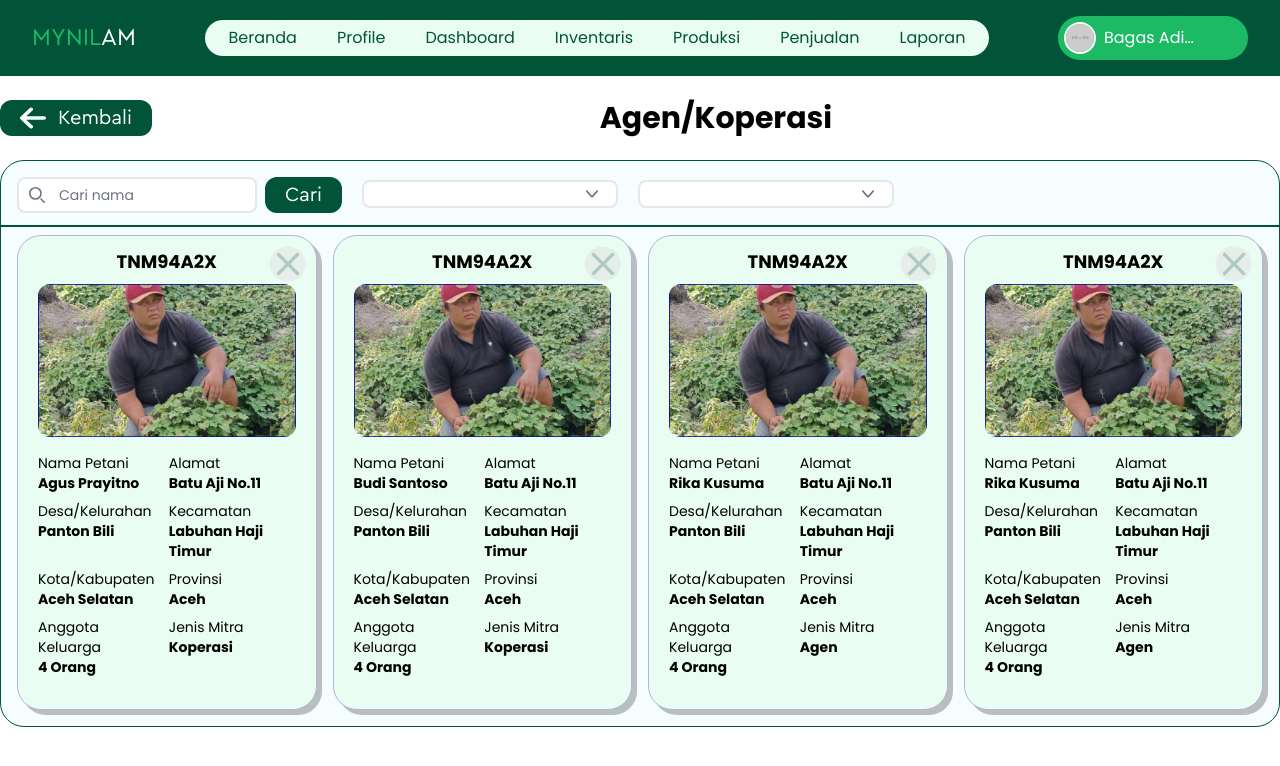
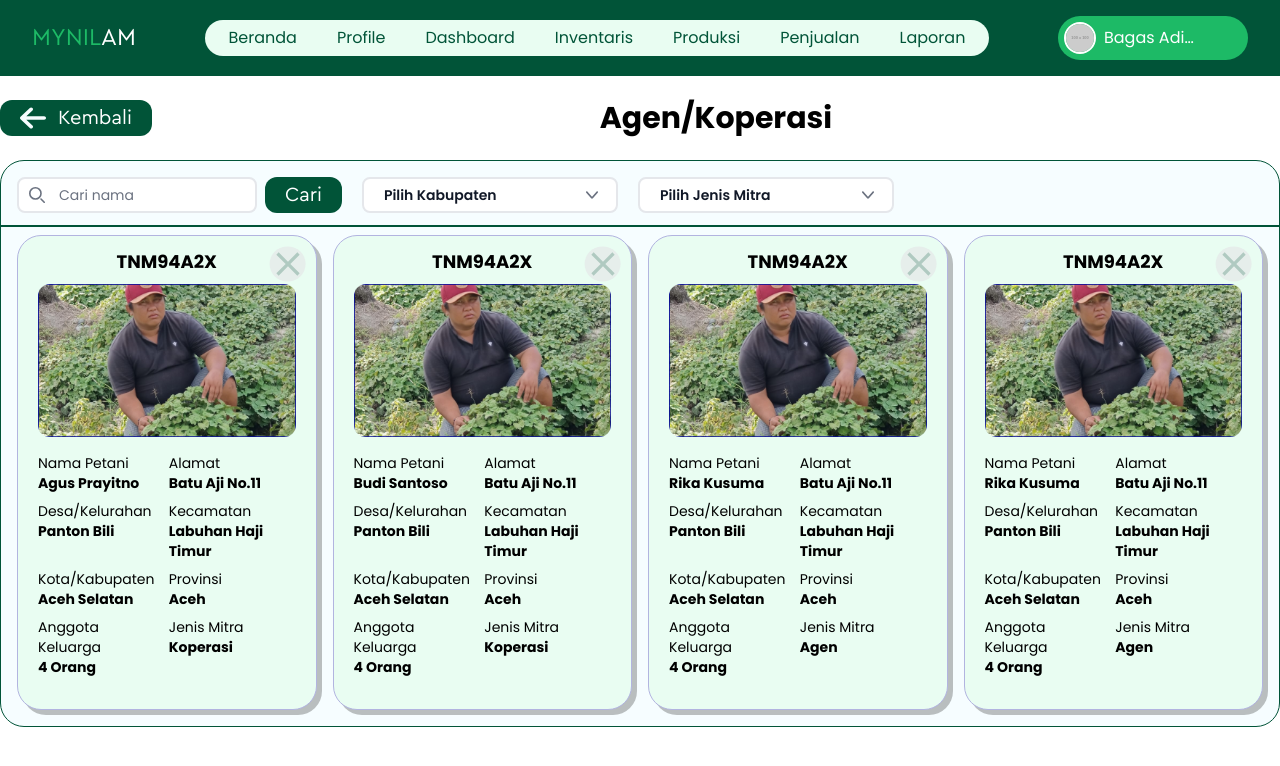
Before and after one commit to saptadi73/fe-mynilam-new, a Vue app: page /profile-agen in a window 1280 px wide. Shown: the top 766 px of the page. Built offline with nearby package versions, Linux system fonts and the light colour scheme.

Commit message:
fix(build): add input select placeholder

```diff
--- a/src/pages/profile/CardAgenPage.vue
+++ b/src/pages/profile/CardAgenPage.vue
@@ -18,8 +18,8 @@
           <BaseSearchBar placeholder="Cari nama"></BaseSearchBar>
           <BaseButton>Cari</BaseButton>
         </div>
-        <BaseInputSelect name="kabupaten" :options="options"></BaseInputSelect>
-        <BaseInputSelect name="jenis mitra" :options="options2"></BaseInputSelect>
+        <BaseInputSelect name="kabupaten" :options="options" placeholder="Pilih kabupaten"></BaseInputSelect>
+        <BaseInputSelect name="jenis mitra" :options="options2" placeholder="Pilih jenis mitra"></BaseInputSelect>
       </div>
       <hr class="border border-[#015438] mt-3 -ml-4 -mr-4" />
       <div class="grid grid-cols-12 gap-4 mt-2">
--- a/src/pages/profile/CardPetaniPage.vue
+++ b/src/pages/profile/CardPetaniPage.vue
@@ -18,7 +18,7 @@
           <BaseSearchBar placeholder="Cari nama"></BaseSearchBar>
           <BaseButton>Cari</BaseButton>
         </div>
-        <BaseInputSelect name="kabupaten" :options="options"></BaseInputSelect>
+        <BaseInputSelect name="kabupaten" :options="options" placeholder="Pilih kabupaten"></BaseInputSelect>
       </div>
       <hr class="border border-[#015438] mt-3 -ml-4 -mr-4" />
       <div class="grid grid-cols-12 gap-4 mt-2">
```
